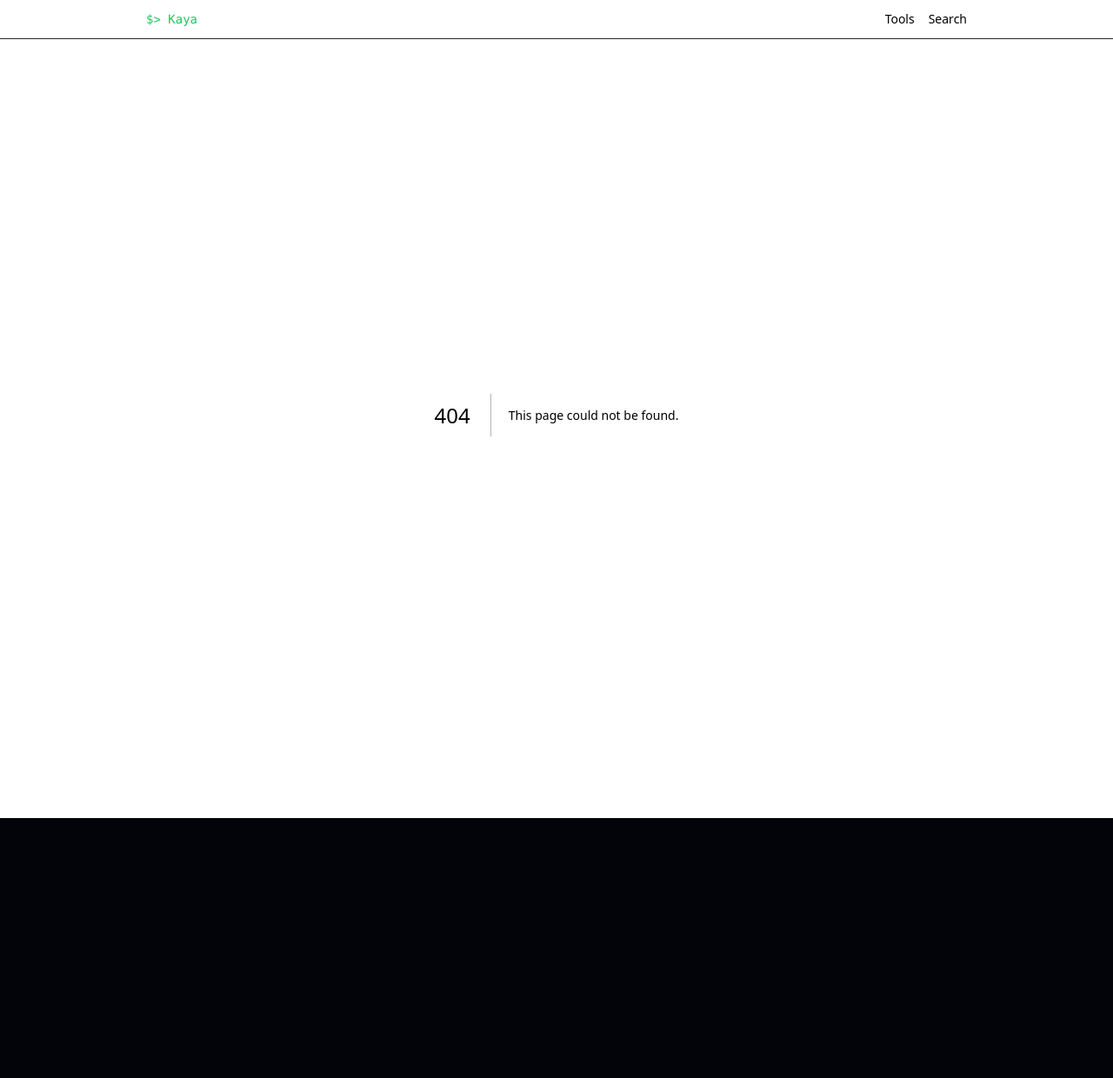
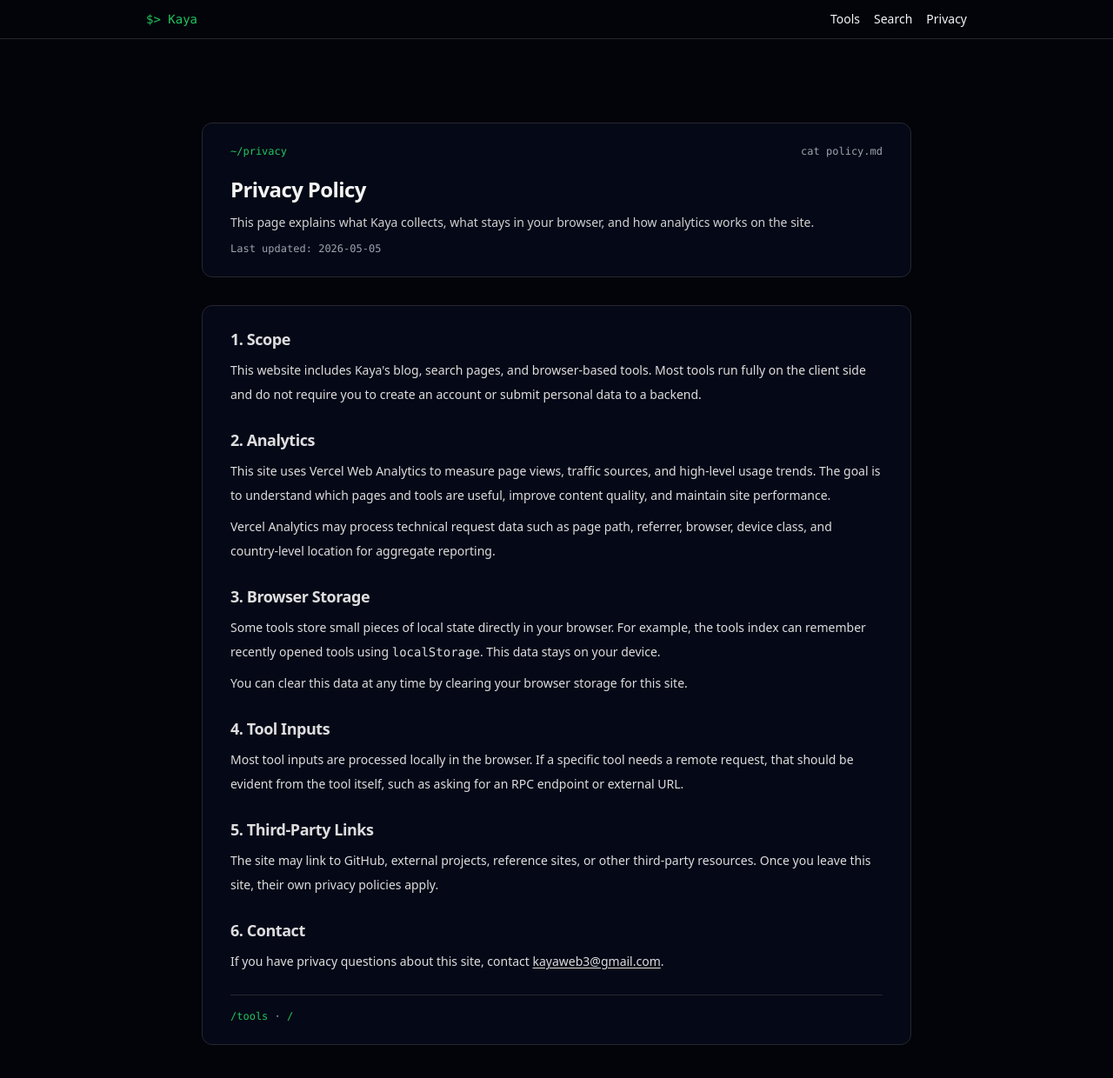
Before and after one commit to kayawebs/kayaweb3, a Next.js app: page /privacy in a window 1280 px wide. Before the commit this address had no page. Shown: the top 1240 px of the page at 87% size. Before the commit the page ends 941 px from the top, so only its background shows below. Built offline with nearby package versions, Linux system fonts and the light colour scheme.

Commit message:
feat(site): add analytics, privacy page, and icons

```diff
--- /dev/null
+++ b/app/apple-icon.tsx
@@ -0,0 +1,68 @@
+import { ImageResponse } from "next/og";
+
+export const size = {
+  width: 180,
+  height: 180,
+};
+
+export const contentType = "image/png";
+
+export default function AppleIcon() {
+  return new ImageResponse(
+    (
+      <div
+        style={{
+          width: "100%",
+          height: "100%",
+          display: "flex",
+          alignItems: "center",
+          justifyContent: "center",
+          background: "#050816",
+          borderRadius: 40,
+          border: "6px solid #27272F",
+          position: "relative",
+        }}
+      >
+        <div
+          style={{
+            position: "absolute",
+            top: 28,
+            left: 28,
+            width: 16,
+            height: 16,
+            borderRadius: 9999,
+            background: "#22C55E",
+          }}
+        />
+        <div
+          style={{
+            display: "flex",
+            alignItems: "center",
+            gap: 18,
+            marginTop: 12,
+          }}
+        >
+          <div
+            style={{
+              width: 32,
+              height: 32,
+              borderTop: "10px solid transparent",
+              borderBottom: "10px solid transparent",
+              borderLeft: "18px solid #22C55E",
+              transform: "scaleX(0.95)",
+            }}
+          />
+          <div
+            style={{
+              width: 40,
+              height: 10,
+              borderRadius: 9999,
+              background: "#F5F5F5",
+            }}
+          />
+        </div>
+      </div>
+    ),
+    size,
+  );
+}
--- a/app/layout.tsx
+++ b/app/layout.tsx
@@ -1,4 +1,5 @@
 import type { Metadata } from "next";
+import { Analytics } from "@vercel/analytics/next";
 import { Geist, Geist_Mono } from "next/font/google";
 import Link from "next/link";
 import "./globals.css";
@@ -16,6 +17,11 @@ const geistMono = Geist_Mono({
 export const metadata: Metadata = {
   title: "Kaya",
   description: "Kaya's blog and terminal-style tools for Web3, development, and fast browser utilities.",
+  icons: {
+    icon: [{ url: "/icon.svg", type: "image/svg+xml" }],
+    shortcut: ["/icon.svg"],
+    apple: [{ url: "/apple-icon" }],
+  },
 };
 
 export default function RootLayout({
@@ -34,10 +40,12 @@ export default function RootLayout({
             <nav className="flex items-center gap-4 text-sm">
               <Link href="/tools" className="underline-offset-2 hover:underline">Tools</Link>
               <Link href="/search" className="underline-offset-2 hover:underline">Search</Link>
+              <Link href="/privacy" className="underline-offset-2 hover:underline">Privacy</Link>
             </nav>
           </div>
         </header>
         <main className="mx-auto w-full max-w-5xl px-0 pb-16 pt-6 sm:px-10 sm:pt-8">{children}</main>
+        <Analytics />
       </body>
     </html>
   );
--- a/app/page.tsx
+++ b/app/page.tsx
@@ -204,7 +204,7 @@ export default function Home() {
 						>
 							kayaweb3@gmail.com
 						</a>
-						.
+						. <Link href="/privacy" className="underline">Privacy Policy</Link>
 					</p>
 				</footer>
 			</main>
--- /dev/null
+++ b/app/privacy-policy/page.tsx
@@ -0,0 +1,5 @@
+import { redirect } from "next/navigation";
+
+export default function PrivacyPolicyRedirectPage() {
+  redirect("/privacy");
+}
--- /dev/null
+++ b/app/privacy/page.tsx
@@ -0,0 +1,93 @@
+import type { Metadata } from "next";
+import Link from "next/link";
+
+export const metadata: Metadata = {
+  title: "Privacy Policy | Kaya",
+  description: "Privacy policy for Kaya blog and tools, including analytics and browser-side storage usage.",
+};
+
+const updatedAt = "2026-05-05";
+
+export default function PrivacyPage() {
+  return (
+    <div className="min-h-screen bg-[var(--background)] text-[var(--foreground)] font-sans">
+      <div className="mx-auto flex w-full max-w-4xl flex-col gap-8 px-6 pb-16 pt-12 sm:px-10 sm:pt-16">
+        <section className="terminal-panel space-y-5">
+          <div className="flex items-center justify-between gap-4 text-xs font-mono text-[var(--terminal-muted)]">
+            <span className="terminal-accent">~/privacy</span>
+            <span>cat policy.md</span>
+          </div>
+          <header className="space-y-3">
+            <h1 className="text-2xl font-semibold tracking-tight">Privacy Policy</h1>
+            <p className="text-sm text-[var(--foreground)]/85">
+              This page explains what Kaya collects, what stays in your browser, and how analytics works on the site.
+            </p>
+            <p className="text-xs font-mono text-[var(--terminal-muted)]">Last updated: {updatedAt}</p>
+          </header>
+        </section>
+
+        <section className="terminal-panel space-y-6 text-sm leading-7 text-[var(--foreground)]/90">
+          <div className="space-y-2">
+            <h2 className="text-lg font-semibold tracking-tight">1. Scope</h2>
+            <p>
+              This website includes Kaya&apos;s blog, search pages, and browser-based tools. Most tools run fully on the client side and do not require you to create an account or submit personal data to a backend.
+            </p>
+          </div>
+
+          <div className="space-y-2">
+            <h2 className="text-lg font-semibold tracking-tight">2. Analytics</h2>
+            <p>
+              This site uses Vercel Web Analytics to measure page views, traffic sources, and high-level usage trends. The goal is to understand which pages and tools are useful, improve content quality, and maintain site performance.
+            </p>
+            <p>
+              Vercel Analytics may process technical request data such as page path, referrer, browser, device class, and country-level location for aggregate reporting.
+            </p>
+          </div>
+
+          <div className="space-y-2">
+            <h2 className="text-lg font-semibold tracking-tight">3. Browser Storage</h2>
+            <p>
+              Some tools store small pieces of local state directly in your browser. For example, the tools index can remember recently opened tools using <code>localStorage</code>. This data stays on your device.
+            </p>
+            <p>You can clear this data at any time by clearing your browser storage for this site.</p>
+          </div>
+
+          <div className="space-y-2">
+            <h2 className="text-lg font-semibold tracking-tight">4. Tool Inputs</h2>
+            <p>
+              Most tool inputs are processed locally in the browser. If a specific tool needs a remote request, that should be evident from the tool itself, such as asking for an RPC endpoint or external URL.
+            </p>
+          </div>
+
+          <div className="space-y-2">
+            <h2 className="text-lg font-semibold tracking-tight">5. Third-Party Links</h2>
+            <p>
+              The site may link to GitHub, external projects, reference sites, or other third-party resources. Once you leave this site, their own privacy policies apply.
+            </p>
+          </div>
+
+          <div className="space-y-2">
+            <h2 className="text-lg font-semibold tracking-tight">6. Contact</h2>
+            <p>
+              If you have privacy questions about this site, contact{" "}
+              <a href="mailto:kayaweb3@gmail.com" className="underline underline-offset-2">
+                kayaweb3@gmail.com
+              </a>
+              .
+            </p>
+          </div>
+
+          <div className="border-t border-[var(--terminal-border)] pt-4 text-xs font-mono text-[var(--terminal-muted)]">
+            <Link href="/tools" className="terminal-accent underline-offset-2 hover:underline">
+              /tools
+            </Link>
+            <span> · </span>
+            <Link href="/" className="terminal-accent underline-offset-2 hover:underline">
+              /
+            </Link>
+          </div>
+        </section>
+      </div>
+    </div>
+  );
+}
--- a/package.json
+++ b/package.json
@@ -10,6 +10,7 @@
   },
   "dependencies": {
     "@scure/base": "^2.2.0",
+    "@vercel/analytics": "^2.0.1",
     "bitcoinjs-lib": "^7.0.1",
     "ethers": "^6.16.0",
     "fuse.js": "^7.1.0",
```
Also changed, not shown: app/icon.svg (added), 1 other file (tests, documents, lock files or other folders).
